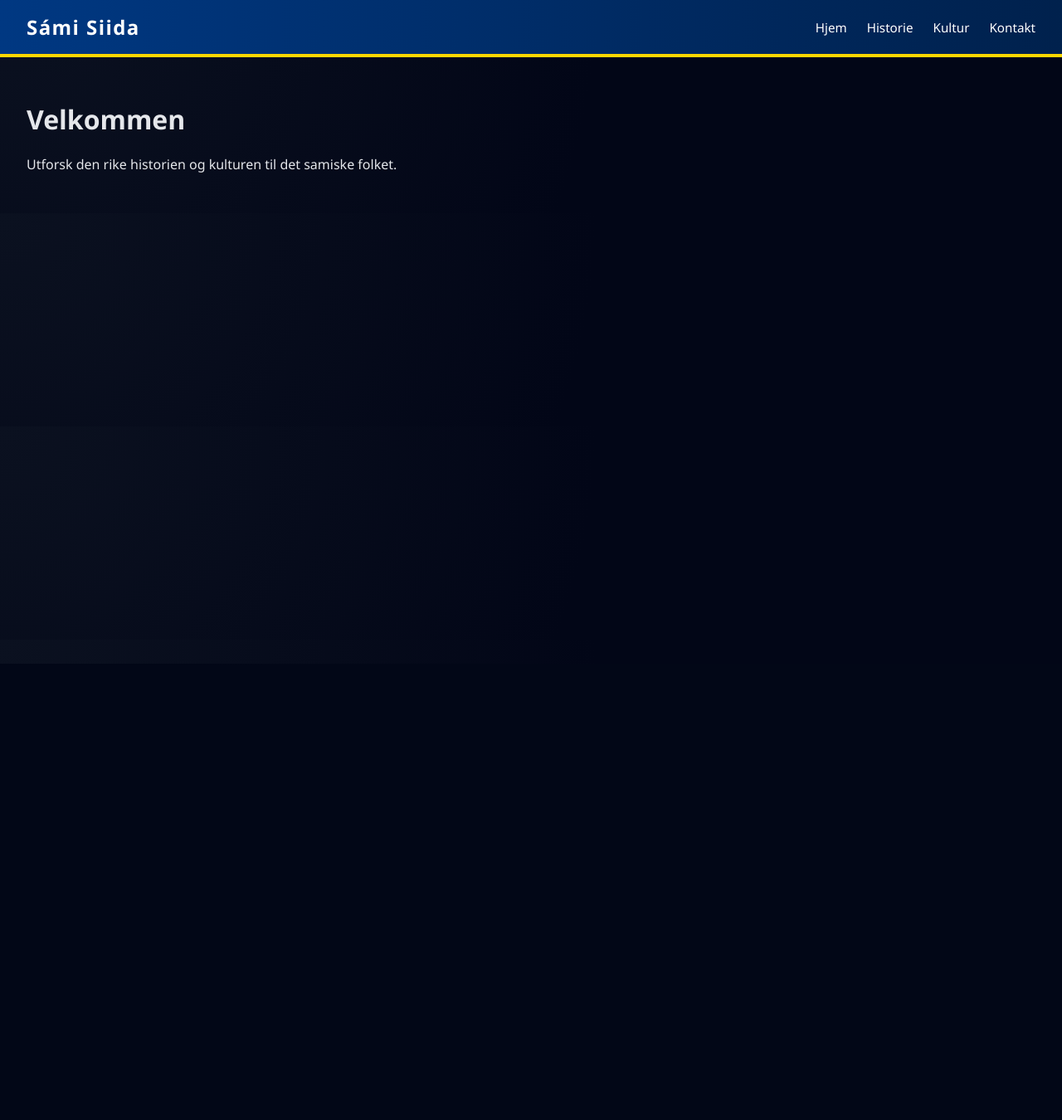
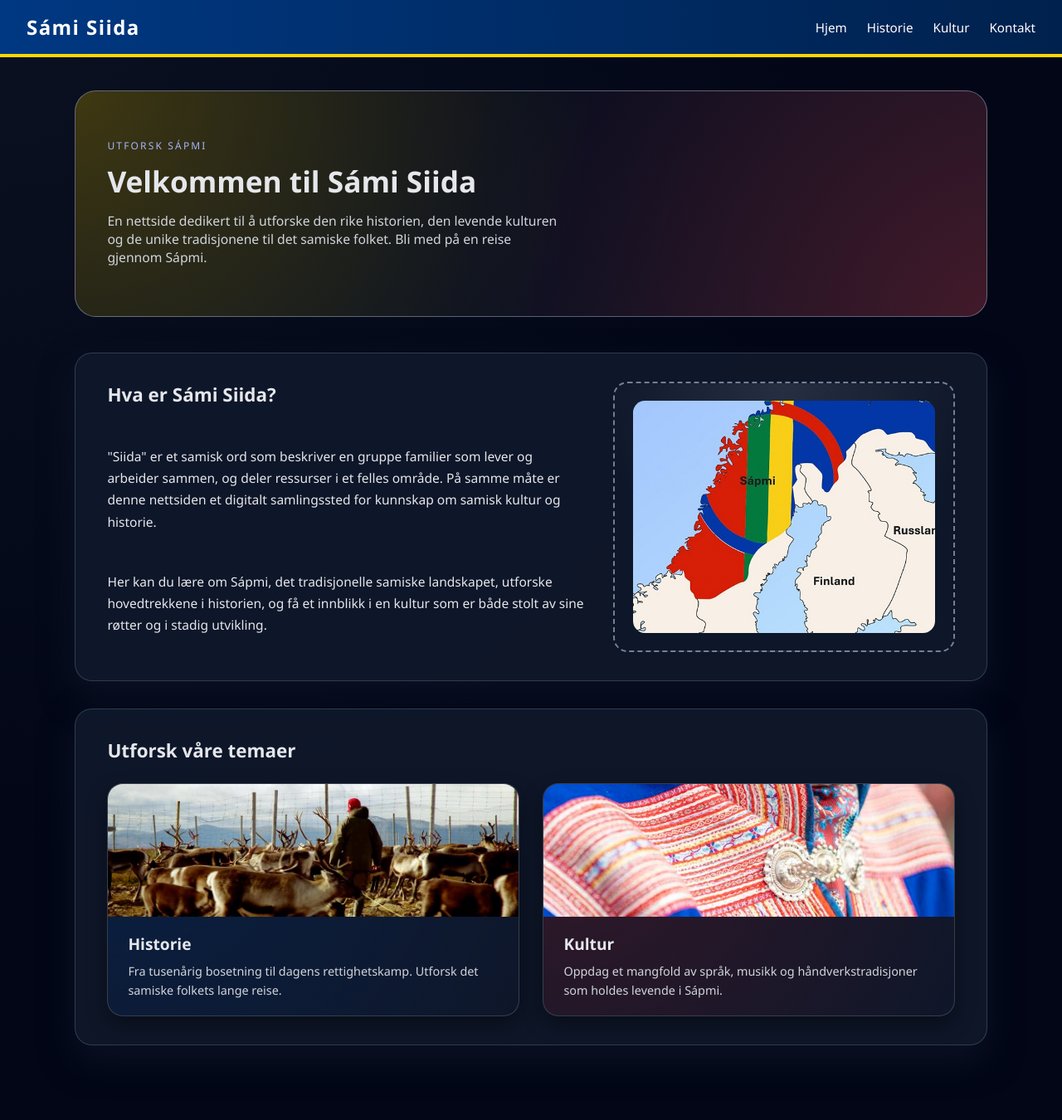
Before and after one commit to EbbGithub08/Samisk-oppgave, a Flask app: page / in a window 1280 px wide. Shown: the whole page at 83% size. Before the commit the page ends 208 px from the top, so only its background shows below. Run offline with Flask 3, Linux system fonts and the light colour scheme.

Commit message:
BFSEFADWqs

```diff
--- a/templates/index.html
+++ b/templates/index.html
@@ -1,10 +1,74 @@
 {% extends "base.html" %}
 
-{% block title %}Hjem{% endblock %}
+{% block title %}Velkommen til Sámi Siida{% endblock %}
 
 {% block content %}
-<main style="padding: 2rem;">
-    <h1>Velkommen</h1>
-    <p>Utforsk den rike historien og kulturen til det samiske folket.</p>
+<main class="page-wrapper">
+    <!-- HERO / INTRO -->
+    <section class="hero-section hero-historie">
+        <div class="hero-inner">
+            <p class="hero-kicker">Utforsk Sápmi</p>
+            <h1>Velkommen til Sámi Siida</h1>
+            <p class="hero-lead">
+                En nettside dedikert til å utforske den rike historien, den levende kulturen og
+                de unike tradisjonene til det samiske folket. Bli med på en reise gjennom Sápmi.
+            </p>
+        </div>
+    </section>
+
+    <!-- DEL 1: INTRODUKSJON -->
+    <section class="content-section two-column">
+        <div class="text-column">
+            <h2>Hva er Sámi Siida?</h2>
+            <p>
+                "Siida" er et samisk ord som beskriver en gruppe familier som lever og arbeider
+                sammen, og deler ressurser i et felles område. På samme måte er denne nettsiden
+                et digitalt samlingssted for kunnskap om samisk kultur og historie.
+            </p>
+            <p>
+                Her kan du lære om Sápmi, det tradisjonelle samiske landskapet, utforske
+                hovedtrekkene i historien, og få et innblikk i en kultur som er både stolt av
+                sine røtter og i stadig utvikling.
+            </p>
+        </div>
+        <div class="image-column">
+            <div class="image-placeholder">
+                <img src="{{ url_for('static', filename='img/sapmi-kart.jpg') }}"
+                     alt="Kart over Sápmi-området"
+                     style="max-width: 100%; max-height: 100%; border-radius: 0.9rem; object-fit: cover;">
+            </div>
+        </div>
+    </section>
+
+    <!-- DEL 2: UTFORSK TEMAER -->
+    <section class="content-section">
+        <h2 style="margin-bottom: 1.5rem;">Utforsk våre temaer</h2>
+        <div class="explore-grid" style="display: grid; grid-template-columns: 1fr 1fr; gap: 1.8rem;">
+            <a href="{{ url_for('historie') }}" class="explore-card" style="display: block; text-decoration: none; color: inherit; background: radial-gradient(circle at top left, rgba(0, 56, 130, 0.32), rgba(15, 23, 42, 0.95)); border: 1px solid rgba(55, 65, 81, 0.95); border-radius: 1.2rem; overflow: hidden; transition: transform 0.2s ease, box-shadow 0.2s ease; box-shadow: 0 10px 25px rgba(0,0,0,0.4);">
+                <img src="{{ url_for('static', filename='img/reindrift-samisk.jpg') }}" alt="Reinsdyr på vidda" style="width: 100%; height: 160px; object-fit: cover; display: block;">
+                <div class="card-content" style="padding: 1.2rem 1.5rem;">
+                    <h3 style="font-size: 1.2rem; margin: 0 0 0.5rem;">Historie</h3>
+                    <p style="font-size: 0.9rem; line-height: 1.6; margin: 0; color: #d1d5db;">
+                        Fra tusenårig bosetning til dagens rettighetskamp. Utforsk det samiske folkets lange reise.
+                    </p>
+                </div>
+            </a>
+            <a href="{{ url_for('kultur') }}" class="explore-card" style="display: block; text-decoration: none; color: inherit; background: radial-gradient(circle at top left, rgba(217, 34, 40, 0.2), rgba(15, 23, 42, 0.95)); border: 1px solid rgba(55, 65, 81, 0.95); border-radius: 1.2rem; overflow: hidden; transition: transform 0.2s ease, box-shadow 0.2s ease; box-shadow: 0 10px 25px rgba(0,0,0,0.4);">
+                <img src="{{ url_for('static', filename='img/kofte-samisk.jpg') }}" alt="Samisk kofte" style="width: 100%; height: 160px; object-fit: cover; display: block;">
+                <div class="card-content" style="padding: 1.2rem 1.5rem;">
+                    <h3 style="font-size: 1.2rem; margin: 0 0 0.5rem;">Kultur</h3>
+                    <p style="font-size: 0.9rem; line-height: 1.6; margin: 0; color: #d1d5db;">
+                        Oppdag et mangfold av språk, musikk og håndverkstradisjoner som holdes levende i Sápmi.
+                    </p>
+                </div>
+            </a>
+        </div>
+        <style>
+            .explore-card:hover {
+                transform: translateY(-5px);
+                box-shadow: 0 18px 40px rgba(15, 23, 42, 0.9);
+            }
+        </style>
+    </section>
 </main>
 {% endblock %}
```
